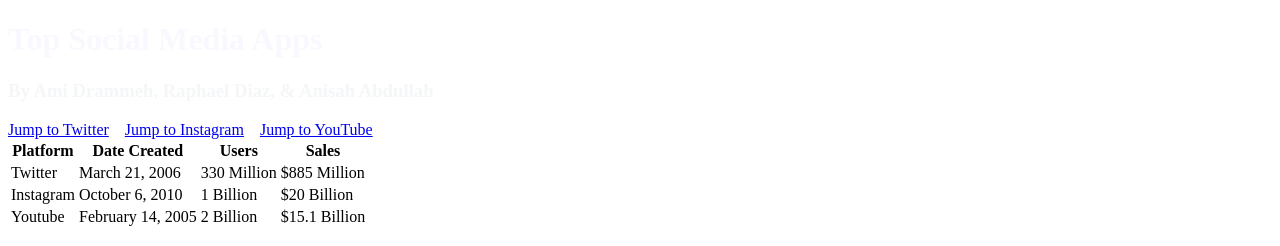
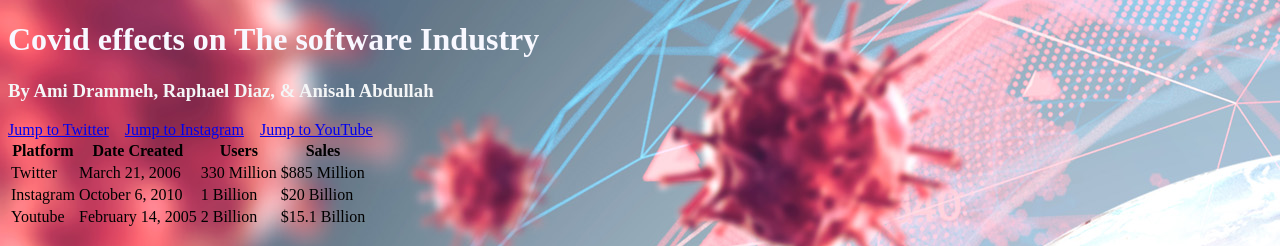
Before and after one commit to sword20/IT-115-Project-github-web, a plain HTML site: page index.html in a window 1280 px wide. Shown: the top 246 px of the page. Drawn offline with Linux system fonts and the light colour scheme.

Commit message:
Add background image

```diff
--- a/index.html
+++ b/index.html
@@ -13,7 +13,7 @@
 
     <meta name="keywords" content="Web industry, Software development, Covid 19, Technology">
 
-    <meta name="author" content="Adam , Ami Drammeh, Raphael Diaz">
+    <meta name="author" content="Adam Bogonko, Emmanuel Sword, Raphael Diaz">
 
     <meta http-equiv="refresh" content="30">
 
@@ -41,7 +41,7 @@
 
   <body>
 
-<h1> Top Social Media Apps </h1>
+<h1> Covid effects on The software Industry </h1>
 
 <h3 class=" names"> By Ami Drammeh, Raphael Diaz, & Anisah Abdullah</h3>
 
--- a/style.css
+++ b/style.css
@@ -0,0 +1,6 @@
+body {
+  background-image: url("/Images/Covid World.jpg");
+  background-repeat: initial;
+  background-size: auto;
+  padding: 50px, 50px, 50px, 50px;
+}
```
Also changed, not shown: Images/Covid World.jpg (added).
